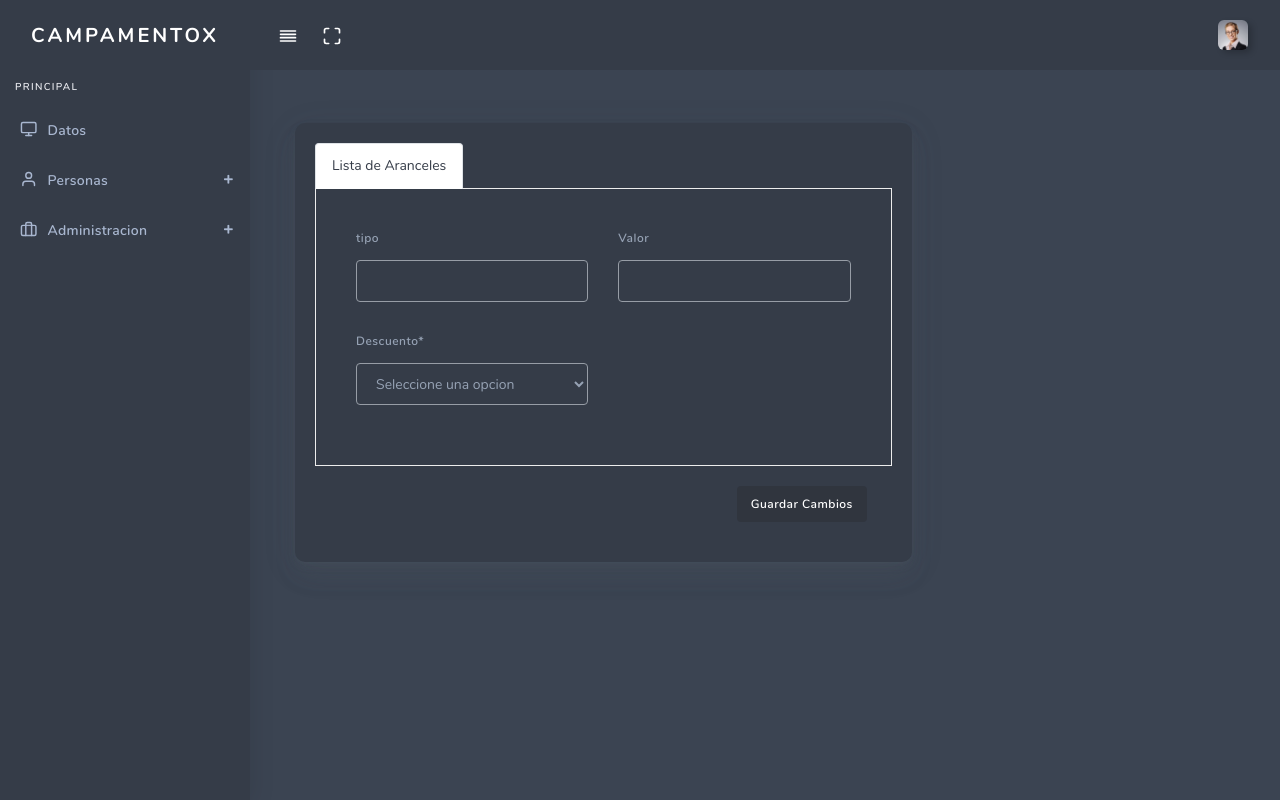
After one commit to dave503/CampamentoX, a PHP site: page /aranceles.php in a window 1280 px wide. The commit adds this page. Run offline with PHP 8.4, Linux system fonts and the light colour scheme; the visitor is signed in with stand-in values (Sample User, id 1); data comes from the database, SQL or seed files in the repository; a stand-in replaces the project's code that opens the database connection; some libraries are stand-ins or nearby versions.

Commit message:
casi terminado

```diff
--- /dev/null
+++ b/aranceles.php
@@ -0,0 +1,120 @@
+<!DOCTYPE html>
+<html lang="en">
+<head>
+    <meta charset="UTF-8">
+    <meta name="viewport" content="width=device-width, user-scalable=no, initial-scale=1.0, maximum-scale=1.0, minimum-scale=1.0">
+    <title>Aranceles</title>
+</head>
+<body>
+<?php
+//estilos
+require_once('./header.php');
+     // Cabecera
+     require_once('./cabecera.php');
+    // Menu
+ require_once('./menu.php');
+
+if (!isset($_GET['id'])) {
+    $tipo = "";
+    $valor = "";
+    $descuento = "";
+	$titulo = "NUEVO";
+	$path = "funciones/add-aranceles.php";
+}else {
+    $id = $_GET['id'];
+	$query = "SELECT * FROM aranceles WHERE id_aran = '$id'";
+	$result = mysqli_query($connection,$query);
+	$row = mysqli_fetch_array($result);
+	$tipo = $row['tipo'];
+    $valor = $row['valor'];
+    $descuento = $row['descuento'];
+	$titulo = "MODIFICAR";
+	$path = "funciones/mod-aranceles.php";
+}
+
+
+?>
+   <div class="main-content">
+        <section class="section">
+          <div class="section-body">
+            <!-- Inicio de contenido -->
+
+            <div class="container-fluid">
+
+		</div>
+
+              <div class="col-12 col-md-12 col-lg-8">
+                <div class="card">
+                  <div class="padding-20">
+                    <ul class="nav nav-tabs" id="myTab2" role="tablist">
+                      <li class="nav-item">
+                        <a class="nav-link active" href="aranceles-list.php" role="tab" aria-selected="false">Lista de Aranceles	</a>
+                      </li>
+
+
+			  	</li>
+
+                    </ul>
+
+
+                    <div class="tab-content tab-bordered" id="myTab3Content">
+                      <div class="tab-pane fade show active" id="settings" role="tabpanel" aria-labelledby="profile-tab2">
+                        <form action="<?php echo $path; ?>" method="POST"class="needs-validation">
+                          <div class="card-body">
+                            <div class="row">
+                              <div class="form-group col-md-6 col-12">
+                                <label>tipo</label>
+                                <input name="tipo" type="text" class="form-control" value="<?php echo $tipo ?>">
+                                <div class="invalid-feedback">
+                                  Inserte su tipo de pago
+                                </div>
+                              </div>
+                              <div class="form-group col-md-6 col-12">
+                                <label>Valor</label>
+                                <input name="valor" type="text" class="form-control" value="<?php echo $valor ?>">
+                                <div class="invalid-feedback">
+                                  Inserte su valor
+                                </div>
+                              </div>
+                            </div>
+                            <div class="row">
+                              <div class="form-group col-md-6 col-12">
+                                <label>Descuento*</label>
+                                <select name="descuento" class="form-control" required>
+                                            <option value="">Seleccione una opcion</option>
+                                              <option value="<?php echo $descuento; ?>"></option>
+									          	<option value="0.10">10%</option>
+									          	<option value="0.20">20%</option>
+												<option value="0.30">30%</option>
+												<option value="0.40">40%</option>
+												<option value="O">otro</option>
+									        </select>
+
+                              </div>
+
+
+
+
+                            </div>
+                            </div>
+
+                          </div>
+                          <div class="card-footer text-right">
+                            <button class="btn btn-primary">Guardar Cambios</button>
+                          </div>
+                        </form>
+                      </div>
+                    </div>
+                  </div>
+                </div>
+              </div>
+            </div>
+
+            <!-- Fin del contenido -->
+          </div>
+        </section>
+      </div>
+//arhivos js
+<?php require_once('./footer.php'); ?>
+</body>
+</html>
--- a/funciones/mod-aranceles.php
+++ b/funciones/mod-aranceles.php
@@ -6,7 +6,7 @@
     $valor = $_POST['valor'];
     $descuento = $_POST['descuento'];
 
-    $query = "UPDATE aranceles SET tipo = '$tipo', valor='$valor', descuento='$descuento' WHERE id_aran = '$id'";
+    $query = "UPDATE aranceles SET tipo = '$tipo', valor='$valor', descuento='$descuento', fecha_mod=NOW() WHERE id_aran = '$id'";
 
     $result = mysqli_query($connection,$query) or die (mysqli_error());
 
--- a/menu.php
+++ b/menu.php
@@ -21,7 +21,7 @@
               <a href="#" class="menu-toggle nav-link has-dropdown"><i data-feather="briefcase"></i><span>Administracion</span></a>
               <ul class="dropdown-menu">
                 <li><a class="nav-link" href="list-campamentos.php">Campamentos</a></li>
-                <li><a class="nav-link" href="">Aranceles</a></li>
+                <li><a class="nav-link" href="aranceles.php">Aranceles</a></li>
                 <li><a class="nav-link" href="">Usuarios</a></li>
               </ul>
             </li>
```
Also changed, not shown: aranceles-list.php (added, +79 -0 lines).
